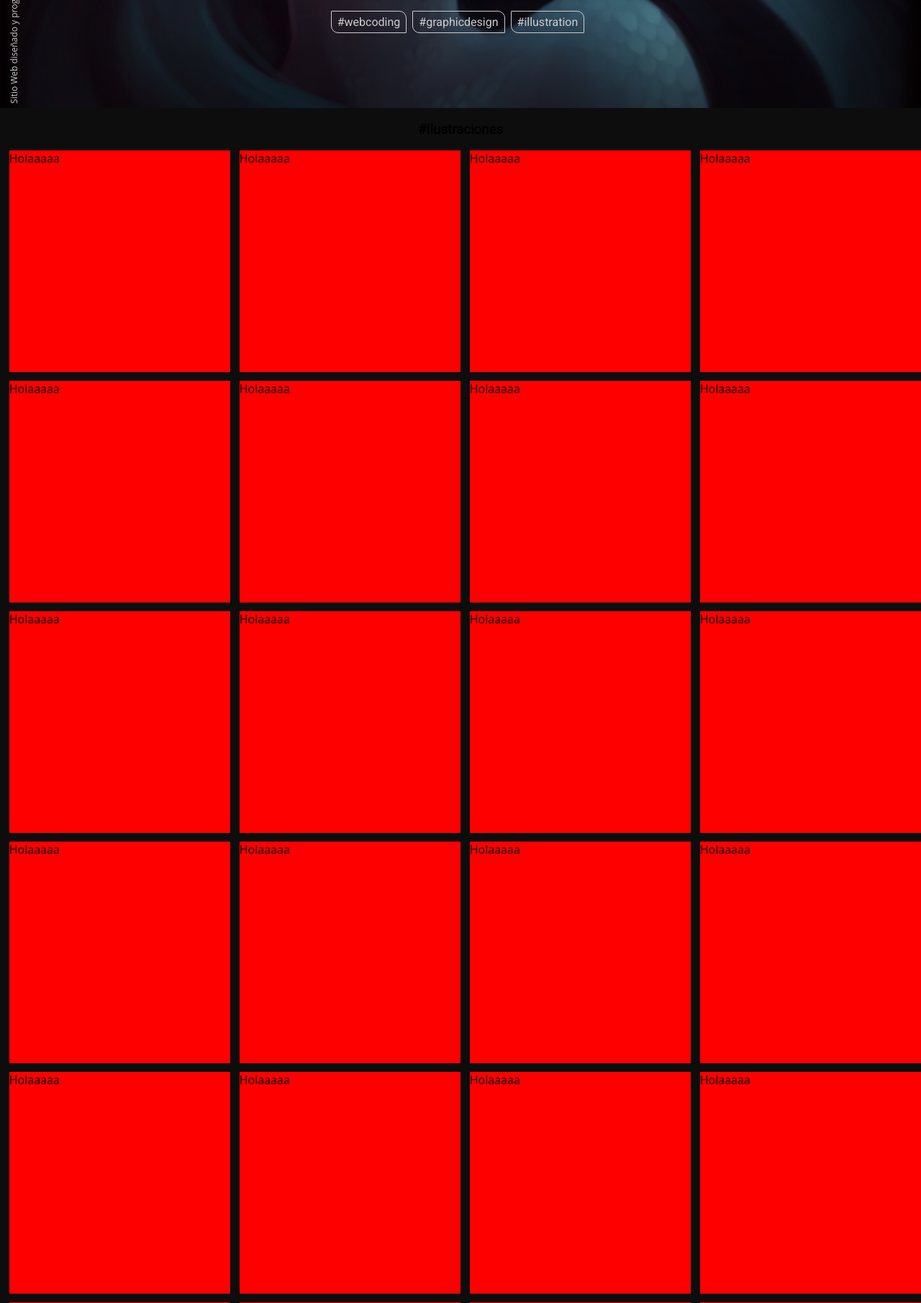
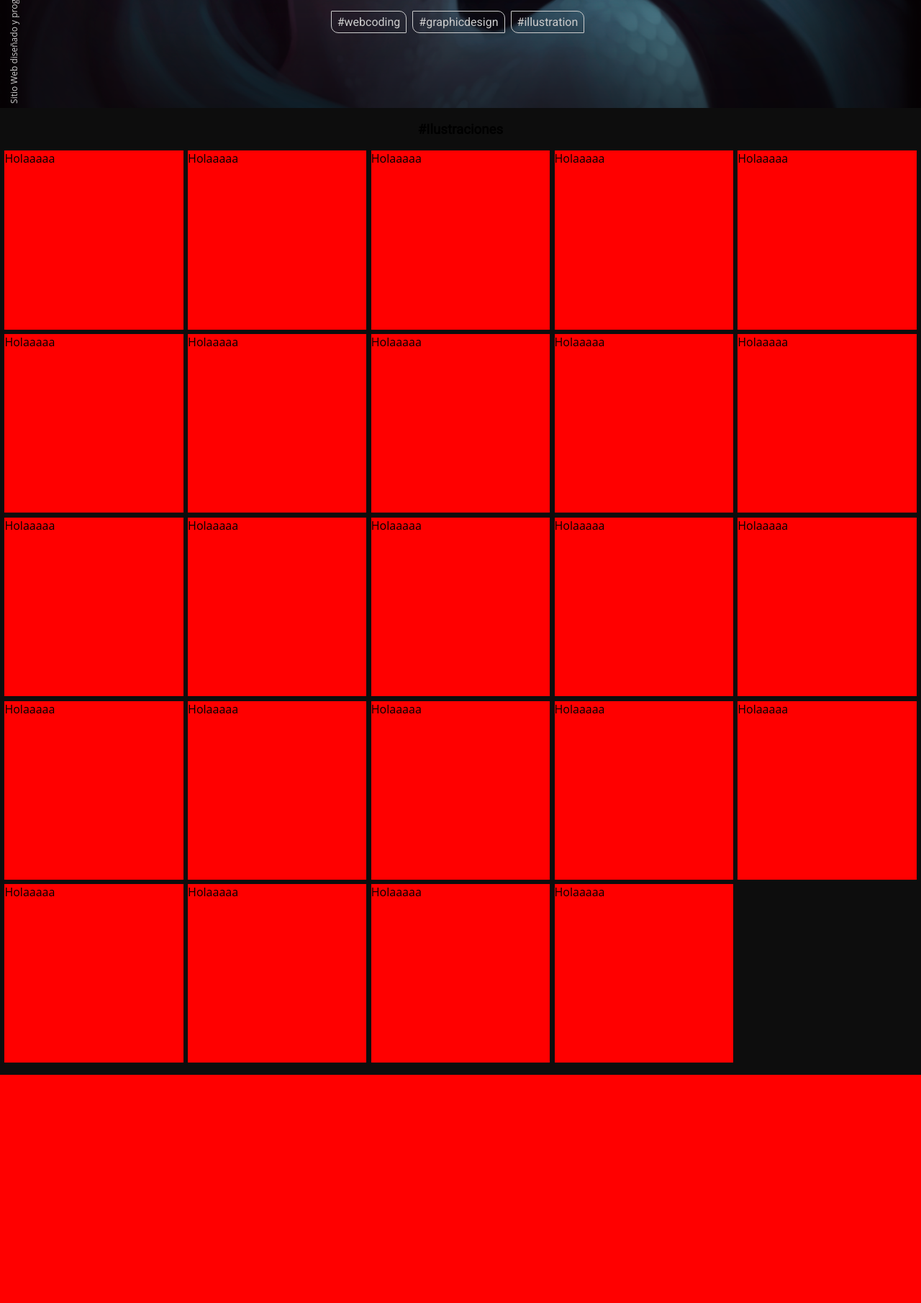
Before and after one commit to MarMuller/miPorfolio, a PHP site: page / in a window 1280 px wide. Shown: the part 650-2460 px from the top of the page at 72% size. After the commit the page ends 2143 px from the top, so only its background shows below. Run offline with PHP 8.4, Linux system fonts and the light colour scheme.

Commit message:
ajustes en porcentaje de espacios entre items galeria

```diff
--- a/css/style.css
+++ b/css/style.css
@@ -283,7 +283,7 @@ nav {
 }
 
 .previewGallery {
-  width: calc( 96% /1 );
+  width: calc( 95% /1 );
   background-color: red;
   margin-right: 2%;
   margin-bottom: 2%;
@@ -424,7 +424,7 @@ footer {
     flex-wrap: wrap;
   }
   .previewGallery {
-    width: calc( 98% /2 );
+    width: calc( 97% /2 );
     margin-top: 0%;
     margin-right: 1%;
     margin-bottom: 1%;
@@ -485,11 +485,16 @@ footer {
 
 
   /* GALLERY */
+  .myGallery {
+    padding-left: 0.5%;
+    justify-content: flex-start;
+    flex-wrap: wrap;
+  }
   .previewGallery {
-    width: calc( 96% /4 );
+    width: calc( 97% /5 );
     margin-top: 0%;
-    margin-right: 1%;
-    margin-bottom: 1%;
+    margin-right: 0.5%;
+    margin-bottom: 0.5%;
     margin-left: 0%;
   }
 
```
